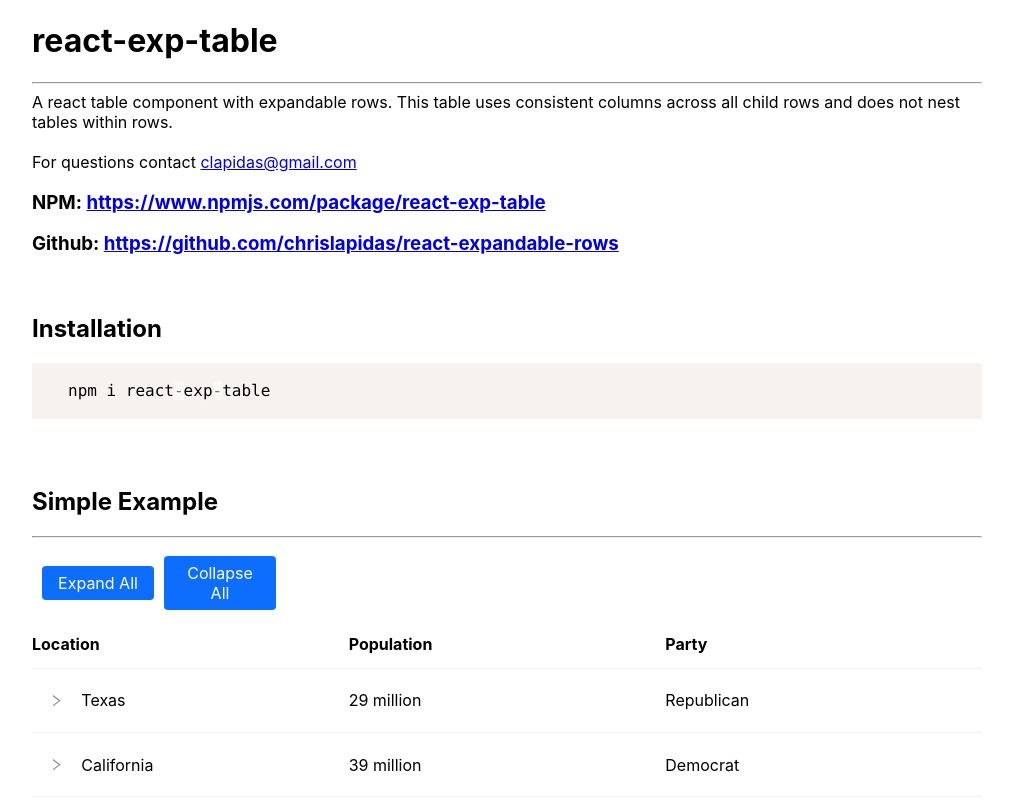
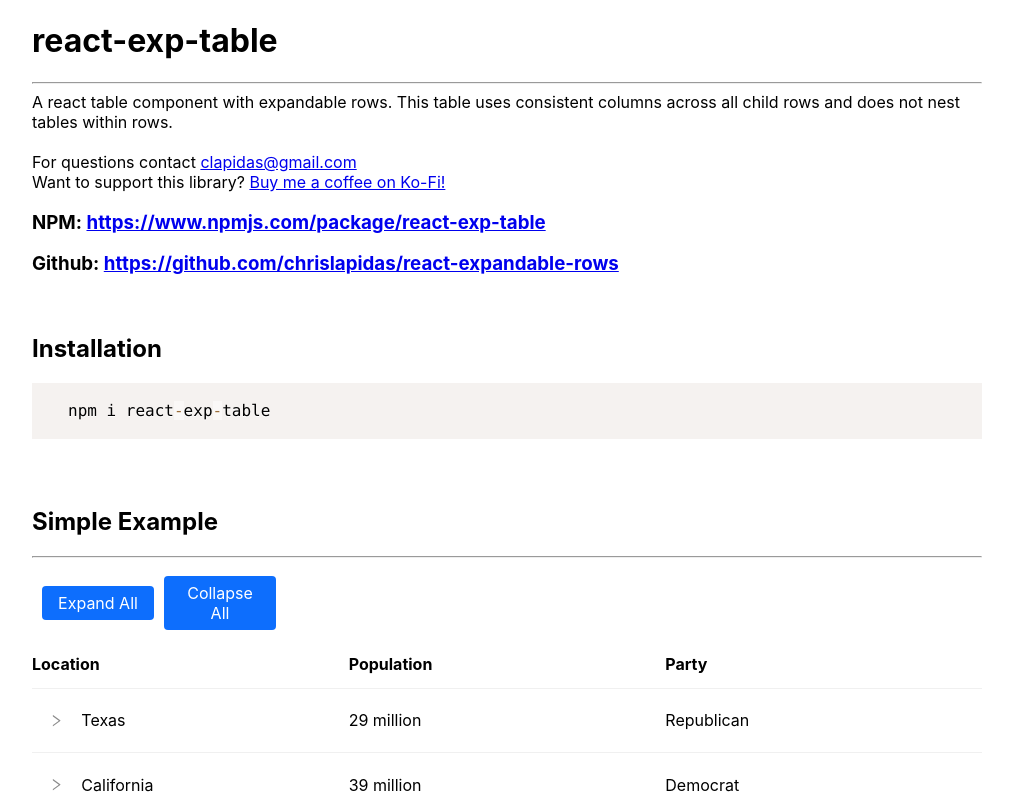
Before and after one commit to chrislapidas/react-expandable-rows, a React (Create React App) app: page / in a window 1280 px wide. Shown: the top 800 px of the page, without its empty margins (133-1146 px from the left). Built offline with nearby package versions, Linux system fonts and the light colour scheme.

Commit message:
add kofi link

```diff
--- a/src/app/App.tsx
+++ b/src/app/App.tsx
@@ -492,6 +492,10 @@
         For questions contact{" "}
         <a href="mailto: clapidas@gmail.com">clapidas@gmail.com</a>
       </div>
+      <div>
+        Want to support this library?{" "}
+        <a href="https://ko-fi.com/chrislapidas">Buy me a coffee on Ko-Fi!</a>
+      </div>
       <h3>
         NPM:{" "}
         <a href="https://www.npmjs.com/package/react-exp-table">
```
